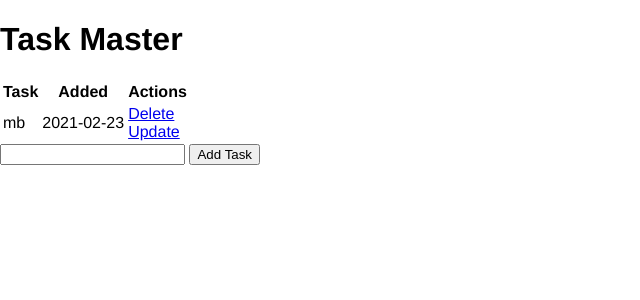
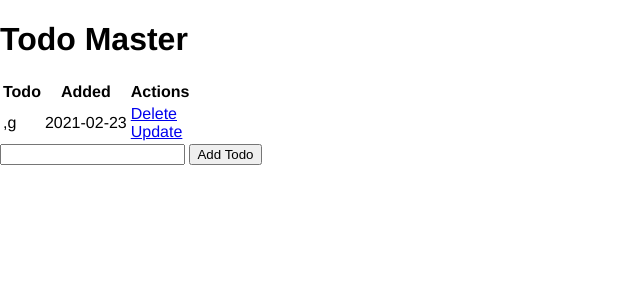
Before and after one commit to AstleyS/web-flask-todolist, a Flask app: page / in a window 1280 px wide. Shown: the top 300 px of the page, without its empty margins (0-640 px from the left). Run offline with Flask 2, Linux system fonts and the light colour scheme; data comes from the database, SQL or seed files in the repository; both versions use the stored data as it was after the commit.

Commit message:
update tudo

```diff
--- a/app.py
+++ b/app.py
@@ -3,7 +3,7 @@ from flask_sqlalchemy import SQLAlchemy
 from datetime import datetime
 
 app = Flask(__name__)
-app.config['SQLALCHEMY_DATABASE_URI'] = 'sqlite:///task.db'
+app.config['SQLALCHEMY_DATABASE_URI'] = 'sqlite:///todo.db'
 db = SQLAlchemy(app)
 
 class Todo(db.Model):
@@ -12,23 +12,23 @@ class Todo(db.Model):
     date_created = db.Column(db.DateTime, default = datetime.utcnow)
 
     def __repr__(self):
-        return f'<Task {self.id}>'
+        return f'<Todo {self.id}>'
 
 @app.route('/', methods = ['POST', 'GET'])
 def index():
     if request.method == 'POST':
         content = request.form['content']
-        new_task = Todo(content = content)
+        new_todo = Todo(content = content)
 
         try:
-            db.session.add(new_task)
+            db.session.add(new_todo)
             db.session.commit()
             return redirect('/')
         except:
-            return 'Error adding task'
+            return 'Error adding todo'
     else:
-        tasks = Todo.query.order_by(Todo.date_created).all()
-        return render_template('todo/index.html', tasks = tasks)
+        todos = Todo.query.order_by(Todo.date_created).all()
+        return render_template('todo/index.html', todos = todos)
 
 if __name__ == '__main__':
     app.run(debug=True)
--- a/templates/todo/index.html
+++ b/templates/todo/index.html
@@ -6,21 +6,21 @@
 
 {% block body %}
 <div class="content">
-    <h1>Task Master</h1>
+    <h1>Todo Master</h1>
     <table>
         <tr>
-            <th>Task</th>
+            <th>Todo</th>
             <th>Added</th>
             <th>Actions</th>
         </tr>
         <tr>
-            {% for task in tasks %}
-                <td>{{ task.content }}</td>
-                <td>{{ task.date_created.date() }}</td>
+            {% for todo in todos %}
+                <td>{{ todo.content }}</td>
+                <td>{{ todo.date_created.date() }}</td>
                 <td>
-                    <a href="/delete/{{ task.id }}">Delete</a>
+                    <a href="/delete/{{ todo.id }}">Delete</a>
                     <br>
-                    <a href="/update/{{ task.id }}">Update</a>
+                    <a href="/update/{{ todo.id }}">Update</a>
                 </td>
             {% endfor %}
         </tr>
@@ -28,7 +28,7 @@
 
     <form action="/" method="POST">
         <input type="text" name="content" id="content">
-        <input type="submit" value="Add Task">
+        <input type="submit" value="Add Todo">
     </form>
 
 </div>
```
Also changed, not shown: templates/todo/update.html (+4 -4 lines), todo.db (added).
